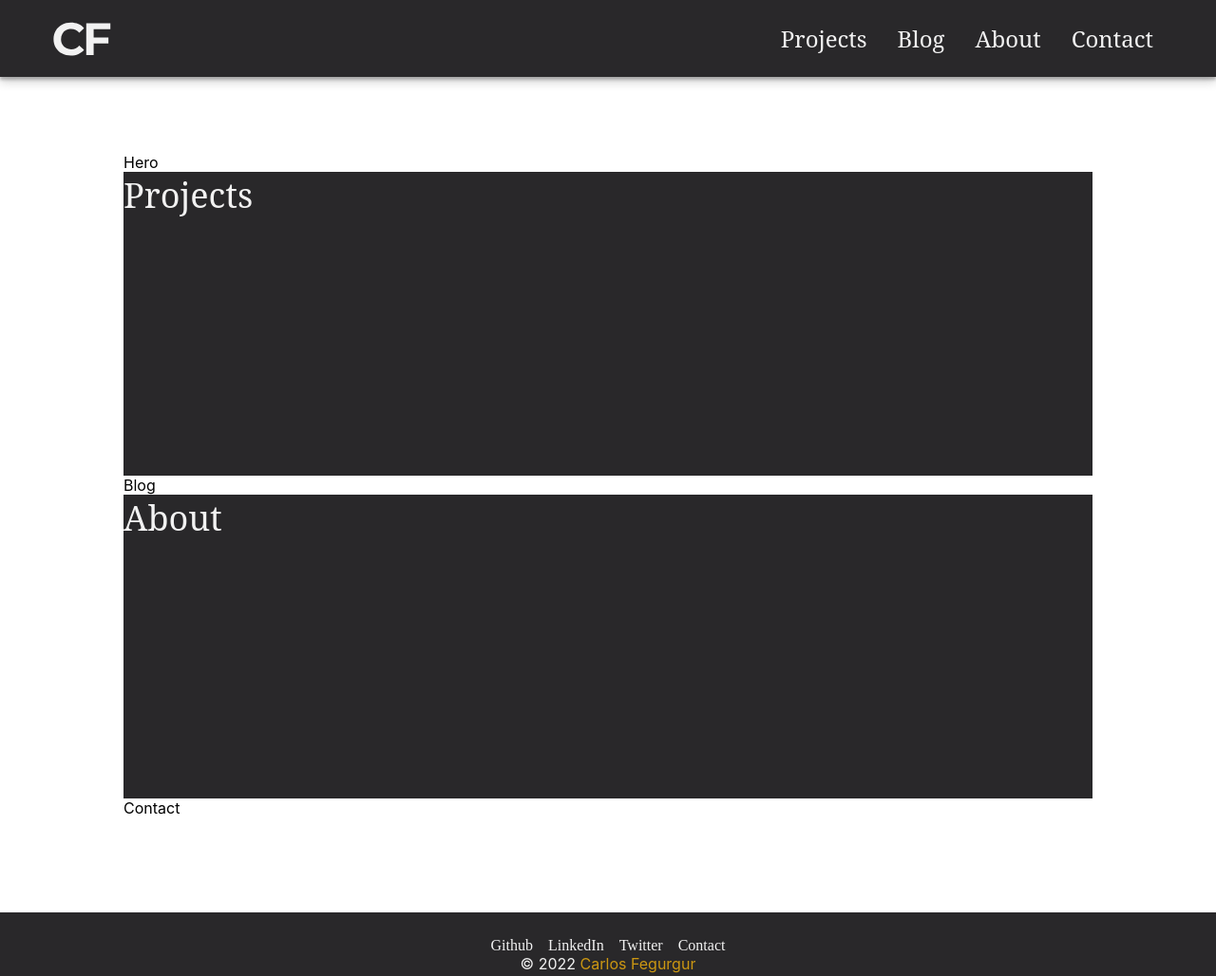
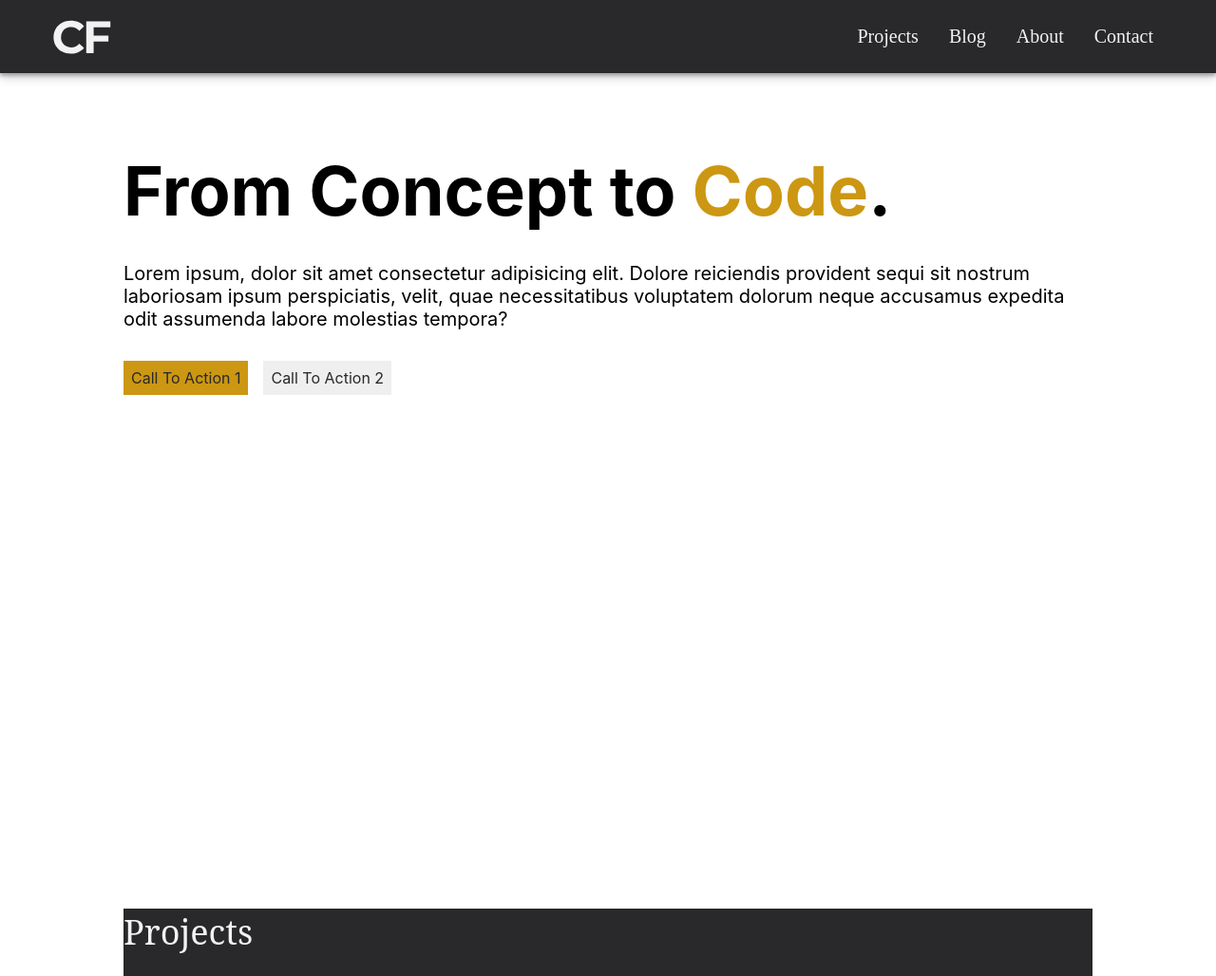
Before and after one commit to carlosaqf/portfolio, a Gatsby site: page / in a window 1280 px wide. Shown: the top 1028 px of the page at 95% size. Built offline with nearby package versions, Linux system fonts and the light colour scheme; Gatsby itself is replaced by a stand-in of ours.

Commit message:
Batch updates. Creating file structure. Initializing styling.

```diff
--- a/src/components/About/about.styles.ts
+++ b/src/components/About/about.styles.ts
@@ -1,21 +1,7 @@
 import styled from 'styled-components'
 import { colors } from '../../styles/colors'
 
-export const Wrapper = styled.div`
+export const AboutWrapper = styled.div`
 	background-color: ${colors.dark};
-	height: 20rem;
+	height: 50rem;
 `
-
-export const SectionHeader = styled.h2`
-	color: ${colors.light};
-	font-weight: 400;
-	font-family: 'Noto Serif';
-	font-size: 36px;
-
-	#underline{
-		font-weight: 400;
-		font-family: 'Noto Serif';
-		font-size: 36px;
-		border-bottom: 1px solid ${colors.primary};
-	}
-`
--- a/src/components/About/about.tsx
+++ b/src/components/About/about.tsx
@@ -1,12 +1,14 @@
 import React from 'react'
-import { SectionHeader, Wrapper } from './about.styles'
+import { AboutWrapper } from './about.styles'
+import { Header } from '../index'
 
 const About:React.FC = () => {
+
 	return(
 		<>
-			<Wrapper>
-				<SectionHeader>Ab<span id='underline'>out</span></SectionHeader>
-			</Wrapper>
+			<AboutWrapper>
+				<Header id='about'>About</Header>
+			</AboutWrapper>
 		</>
 	)
 }
--- a/src/components/Blog/blog.styles.ts
+++ b/src/components/Blog/blog.styles.ts
@@ -0,0 +1,10 @@
+import styled from 'styled-components'
+import { colors } from '../../styles/colors'
+
+export const BlogWrapper = styled.div`
+	height: 50rem;
+
+	h3{
+		color: ${colors.dark};
+	}
+`
--- a/src/components/Blog/blog.tsx
+++ b/src/components/Blog/blog.tsx
@@ -1,11 +1,13 @@
 import React from 'react'
+import { BlogWrapper } from './blog.styles'
+import { Header } from '../index'
 
 const Blog:React.FC = () => {
 	return(
 		<>
-			<div>
-				Blog
-			</div>
+			<BlogWrapper>
+				<Header id='blog'>Blog</Header>
+			</BlogWrapper>
 		</>
 	)
 }
--- a/src/components/Contact/contact.styles.ts
+++ b/src/components/Contact/contact.styles.ts
@@ -0,0 +1,10 @@
+import styled from 'styled-components'
+import { colors } from '../../styles/colors'
+
+export const ContactWrapper = styled.div`
+	height: 50rem;
+
+	h3{
+		color: ${colors.dark};
+	}
+`
--- a/src/components/Contact/contact.tsx
+++ b/src/components/Contact/contact.tsx
@@ -1,11 +1,13 @@
 import React from 'react'
+import { ContactWrapper } from '../Contact/contact.styles'
+import { Header } from '../index'
 
 const Contact:React.FC = () => {
 	return(
 		<>
-			<div>
-				Contact
-			</div>
+			<ContactWrapper>
+				<Header id='contact'>Contact</Header>
+			</ContactWrapper>
 		</>
 	)
 }
--- a/src/components/Footer/footer.tsx
+++ b/src/components/Footer/footer.tsx
@@ -21,7 +21,7 @@ const Footer: React.FC = () => {
 				</FooterLinks>
 
 				<FooterCopyRight>
-					&copy; {new Date().getFullYear()} <span id='name'>Carlos Fegurgur</span>
+					&copy; {new Date().getFullYear()} <span id='name'>Carlos Fegurgur</span>. All Rights Reserved.
 				</FooterCopyRight>
 			</Wrapper>
 		</>
--- /dev/null
+++ b/src/components/Header/header.styles.ts
@@ -0,0 +1,13 @@
+import styled from 'styled-components'
+import { colors } from '../../styles/colors'
+
+export const SectionHeader = styled.h3`
+	color: ${colors.light};
+	font-weight: 400;
+	font-family: 'Noto Serif';
+	font-size: 36px;
+
+	&:after{
+		border-bottom: 1px solid ${colors.primary};
+	}
+`
--- /dev/null
+++ b/src/components/Header/header.tsx
@@ -0,0 +1,22 @@
+import React from 'react'
+import { SectionHeader } from './header.styles'
+
+interface HProps{
+	children?: React.ReactNode;
+	className?: string;
+	id?: string;
+	color?: string;
+}
+
+const Header:React.FC <HProps> = (props) => {
+
+	const { children, className, id } = props;
+
+	return(
+		<SectionHeader className={className} id={id} {...props}>
+			{children}
+		</SectionHeader>
+	)
+}
+
+export default Header
--- a/src/components/Hero/hero.styles.ts
+++ b/src/components/Hero/hero.styles.ts
@@ -0,0 +1,32 @@
+import styled from 'styled-components'
+import { colors } from '../../styles/colors'
+
+export const HeroWrapper = styled.div`
+	height: 50rem;
+
+	#colored{
+		color: ${colors.primary};
+		font-size: 72px;
+	}
+
+	h1{
+		font-size: 72px;
+		margin-bottom: 2rem;
+	}
+
+	p{
+		font-size: 20px;
+		margin-bottom: 2rem;
+	}
+
+	div > button{
+		margin-right: 1rem;
+		padding: 0.5rem;
+		border: none;
+		color: ${colors.dark};
+	}
+
+	div > #primary{
+		background-color: ${colors.primary};
+	}
+`
--- a/src/components/Hero/hero.tsx
+++ b/src/components/Hero/hero.tsx
@@ -1,11 +1,17 @@
 import React from 'react'
+import { HeroWrapper } from './hero.styles'
 
 const Hero:React.FC = () => {
 	return(
 		<>
-			<div>
-				Hero
-			</div>
+			<HeroWrapper>
+				<h1>From Concept to <span id='colored'>Code</span>.</h1>
+				<p>Lorem ipsum, dolor sit amet consectetur adipisicing elit. Dolore reiciendis provident sequi sit nostrum laboriosam ipsum perspiciatis, velit, quae necessitatibus voluptatem dolorum neque accusamus expedita odit assumenda labore molestias tempora?</p>
+				<div>
+					<button id='primary'>Call To Action 1</button>
+					<button>Call To Action 2</button>
+				</div>
+			</HeroWrapper>
 		</>
 	)
 }
--- a/src/components/Navbar/navbar.styles.ts
+++ b/src/components/Navbar/navbar.styles.ts
@@ -24,8 +24,8 @@ export const NavLink = styled.a`
 	color: ${colors.light};
 	padding: 0.5rem 1rem;
 	text-decoration: none;
-	font-size: 24px;
-	font-family: 'Noto Serif';
+	font-size: 1.25rem;
+	font-family: 'Montserrat';
 
 	@media(max-width: 768px){
 		display: none;
@@ -52,10 +52,9 @@ export const MenuWrapper = styled.nav.attrs(props => ({
 	width: 100%;
 	top: 4.813rem;
 	left: 0;
-	height: 50vh;
+	height: 100%;
 	background-color: ${colors.dark};
 	display: none;
-	padding: 1.5rem;
 
 	&.hidden{
 		display: none;
@@ -64,18 +63,33 @@ export const MenuWrapper = styled.nav.attrs(props => ({
 	@media(max-width: 768px){
 		display: block;
 	}
+
+
+	ul{
+		list-style-type: none;
+		width: 100%;
+	}
+
+	ul > li{
+		padding: 1.5rem;
+
+		&:hover{
+			background-color: ${colors.light};
+			transition: 300ms;
+
+			a{
+				color: ${colors.primary};
+				transition: 300ms;
+			}
+		}
+	}
 `
 export const MenuLink = styled.a`
 	color: ${colors.light};
 	text-decoration: none;
 	display: none;
-	font-size: 36px;
-	font-family: 'Noto Serif';
-
-	&:hover{
-		color: ${colors.primary};
-		transition: 300ms;
-	}
+	font-size: 1.5rem;
+	font-family: 'Montserrat';
 
 	@media(max-width: 768px){
 		display: block;
--- a/src/components/Navbar/navbar.tsx
+++ b/src/components/Navbar/navbar.tsx
@@ -5,12 +5,21 @@ const Navbar:React.FC = () => {
 
 	const [open, setOpen] = useState(false);
 
-	const openHandler = (event: React.MouseEvent<HTMLButtonElement>) => {
+	const handleMenuButton = (event: React.MouseEvent<HTMLButtonElement>) => {
 		event.preventDefault();
 		setOpen(!open);
 
 		const menu = document.getElementById('menu');
-		// document.getElementById('menu').classList.toggle('hidden');
+
+		if (menu){
+			menu.classList.toggle('hidden');
+		}
+	}
+
+	const handleMenuLink = (event: React.MouseEvent<HTMLAnchorElement>) => {
+		setOpen(!open);
+
+		const menu = document.getElementById('menu');
 
 		if (menu){
 			menu.classList.toggle('hidden');
@@ -22,21 +31,23 @@ const Navbar:React.FC = () => {
 		<>
 			<Wrapper className='navbar'>
 				<Logo href="/"><NavLogo /></Logo>
-				<NavLink href="/projects">Projects</NavLink>
-				<NavLink href="/blog">Blog</NavLink>
-				<NavLink href="/about">About</NavLink>
-				<NavLink href="/contact">Contact</NavLink>
+				<NavLink href="#projects">Projects</NavLink>
+				<NavLink href="#blog">Blog</NavLink>
+				<NavLink href="#about">About</NavLink>
+				<NavLink href="#contact">Contact</NavLink>
 
-				<MenuButton onClick={openHandler}>
+				<MenuButton onClick={handleMenuButton}>
 					{open ? <NavExit /> : <NavMenu /> }
 				</MenuButton>
 
 
 				<MenuWrapper id='menu' className='hidden'>
-					<MenuLink href="/projects">Projects</MenuLink>
-					<MenuLink href="/blog">Blog</MenuLink>
-					<MenuLink href="/about">About</MenuLink>
-					<MenuLink href="/contact">Contact</MenuLink>
+					<ul>
+						<li><MenuLink href="#projects" onClick={handleMenuLink}>Projects</MenuLink></li>
+						<li><MenuLink href="#blog" onClick={handleMenuLink}>Blog</MenuLink></li>
+						<li><MenuLink href="#about" onClick={handleMenuLink}>About</MenuLink></li>
+						<li><MenuLink href="#contact" onClick={handleMenuLink}>Contact</MenuLink></li>
+					</ul>
 				</MenuWrapper>
 
 			</Wrapper>
--- a/src/components/Projects/projects.styles.ts
+++ b/src/components/Projects/projects.styles.ts
@@ -1,21 +1,7 @@
 import styled from 'styled-components'
 import { colors } from '../../styles/colors'
 
-export const Wrapper = styled.div`
+export const ProjectWrapper = styled.div`
 	background-color: ${colors.dark};
-	height: 20rem;
+	height: 50rem;
 `
-
-export const SectionHeader = styled.h2`
-	color: ${colors.light};
-	font-weight: 400;
-	font-family: 'Noto Serif';
-	font-size: 36px;
-
-	#underline{
-		font-weight: 400;
-		font-family: 'Noto Serif';
-		font-size: 36px;
-		border-bottom: 1px solid ${colors.primary};
-	}
-`
--- a/src/components/Projects/projects.tsx
+++ b/src/components/Projects/projects.tsx
@@ -1,12 +1,13 @@
 import React from 'react'
-import { Wrapper, SectionHeader } from '../Projects/projects.styles'
+import { ProjectWrapper } from './projects.styles'
+import { Header } from '../index'
 
 const Projects:React.FC = () => {
 	return(
 		<>
-			<Wrapper>
-				<SectionHeader>Proj<span id="underline">ects</span></SectionHeader>
-			</Wrapper>
+			<ProjectWrapper>
+				<Header id='projects'>Projects</Header>
+			</ProjectWrapper>
 		</>
 	)
 }
--- a/src/components/index.tsx
+++ b/src/components/index.tsx
@@ -7,3 +7,4 @@ export {default as Card} from './Card/card'
 export {default as Contact} from './Contact/contact'
 export {default as Hero} from './Hero/hero'
 export {default as Projects} from './Projects/projects'
+export {default as Header} from './Header/header'
--- a/src/styles/global.ts
+++ b/src/styles/global.ts
@@ -36,7 +36,7 @@ export const Container = styled.div`
 	width: 100%;
 	display: flex;
 	flex-direction: column;
-	height: 100vh;
+	/* height: 100vh; */
 
 	@media (max-width: 25rem){
 		padding: 0 0.625rem;
```
